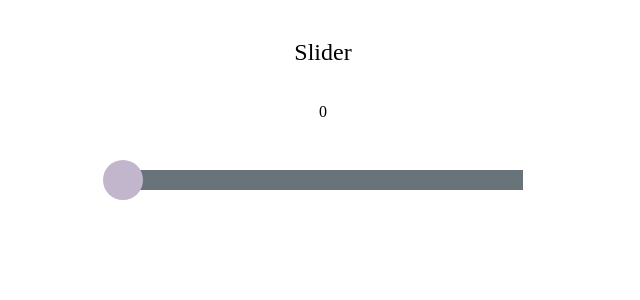
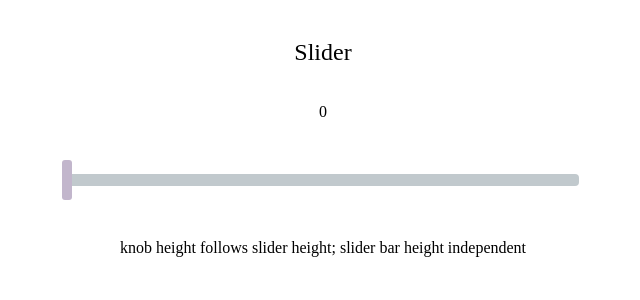
Before and after one commit to smellypotato/showcase, a React (Create React App) app: page /slider in a window 1280 px wide. Shown: the top 300 px of the page, without its empty margins (317-957 px from the left). Built offline with nearby package versions, Linux system fonts and the light colour scheme.

Commit message:
slider styling

```diff
--- a/src/components/slider/slider.css
+++ b/src/components/slider/slider.css
@@ -2,19 +2,22 @@
     display: flex;
     align-items: center;
     position: relative;
+    width: 100%;
+    height: 100%;
 }
 .slider-bar {
-    width: 100%;
-    height: 50%;
+    width: 100%; /* always same as slider */
+    display: flex;
+    justify-content: flex-start; /* for positioning slider-fill */
+    overflow: hidden; /* for easy styling slider-fill */
 }
 .slider-position {
     width: 0;
-    height: 100%;
+    height: 100%; /* for sizing slider-knob */
     position: absolute;
 }
 .silder-knob {
-    height: 100%;
-    aspect-ratio: 1 / 1;
-    border-radius: 50%;
+    height: 100% !important; /* need to same as slider height*/
     transform: translateX(-50%);
 }
+.slider-fill { height: 100% }
--- a/src/components/slider/slider.tsx
+++ b/src/components/slider/slider.tsx
@@ -1,7 +1,7 @@
 import { useEffect, useRef, useState } from "react";
 import "./slider.css";
 
-export const Slider = (props: { size: { width: number, height: number }, onChangePercentage: Function }) => {
+export const Slider = (props: { sliderBarClass: string, sliderFillClass: string, sliderKnobClass: string, onChangePercentage: Function }) => {
     let sliderRef = useRef<HTMLDivElement>(null);
     let [sliderPos, setSliderPos] = useState(0);
 
@@ -13,7 +13,7 @@ export const Slider = (props: { size: { width: number, height: number }, onChang
         // check overflow
         if (x < rect.left) x = rect.left;
         else if (x > rect.right) x = rect.right;
-        setSliderPos((x - rect.left) / props.size.width);
+        setSliderPos((x - rect.left) / rect.width);
     }
 
     let onDown = (pos: [number, number], changeKnobPos: Function) => {
@@ -28,11 +28,11 @@ export const Slider = (props: { size: { width: number, height: number }, onChang
     }
 
     return (
-        <div ref={ sliderRef } className="slider no_highlight" style={ { width: props.size.width, height: props.size.height } }
+        <div ref={ sliderRef } className="slider no_highlight"
             onPointerDown={ (e: React.PointerEvent<HTMLDivElement>) => onDown([e.clientX, e.clientY], changeKnobPos) }>
-            <div className="slider-bar bg_grey_1" />
+            <div className={ `slider-bar ${props.sliderBarClass}` }><div className={ `slider-fill ${props.sliderFillClass}` } style={ { width: `${sliderPos * 100}%` } } /></div>
             <div className="slider-position" style={ { left: `${sliderPos * 100}%` } }>
-                <div className="silder-knob bg_sec_tint" />
+                <div className={ `silder-knob ${props.sliderKnobClass}` } />
             </div>
         </div>
     )
--- a/src/components/slider/sliderPage.css
+++ b/src/components/slider/sliderPage.css
@@ -6,3 +6,15 @@
     align-items: center;
     row-gap: 40px;
 }
+#slider-page-slider {
+    width: 40vw;
+    height: 40px;
+}
+.slider-page-slider-bar {
+    border-radius: 4px;
+    height: 30%;
+}
+.slider-page-slider-knob {
+    width: 10px;
+    border-radius: 3px;
+}
--- a/src/components/slider/sliderPage.tsx
+++ b/src/components/slider/sliderPage.tsx
@@ -17,7 +17,12 @@ export class SliderPage extends React.Component<{}, { percentage: number }> {
             <div id="slider-page">
                 <div className="f_24">Slider</div>
                 <div className="f_16">{ this.state.percentage }</div>
-                <Slider size={ { width: 400, height: 40 } } onChangePercentage={ this.onChangePercentage.bind(this) } />
+                <div id="slider-page-slider">
+                    <Slider sliderBarClass="slider-page-slider-bar bg_grey_2" sliderFillClass="bg_sec_shade_2" sliderKnobClass="slider-page-slider-knob bg_sec_tint" onChangePercentage={ this.onChangePercentage.bind(this) } />
+                </div>
+                <div>
+                    knob height follows slider height; slider bar height independent
+                </div>
             </div>
         )
     }
```
